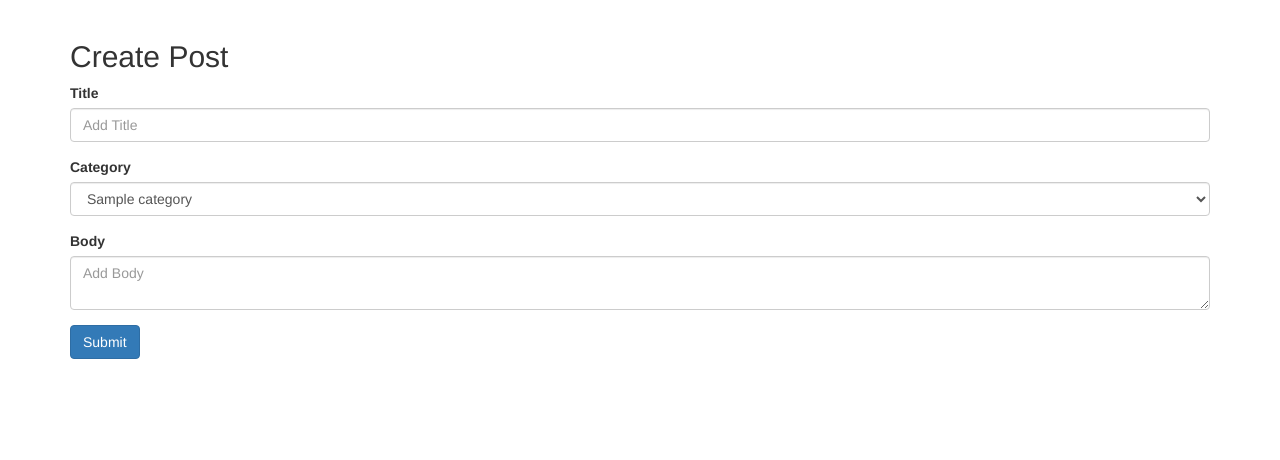
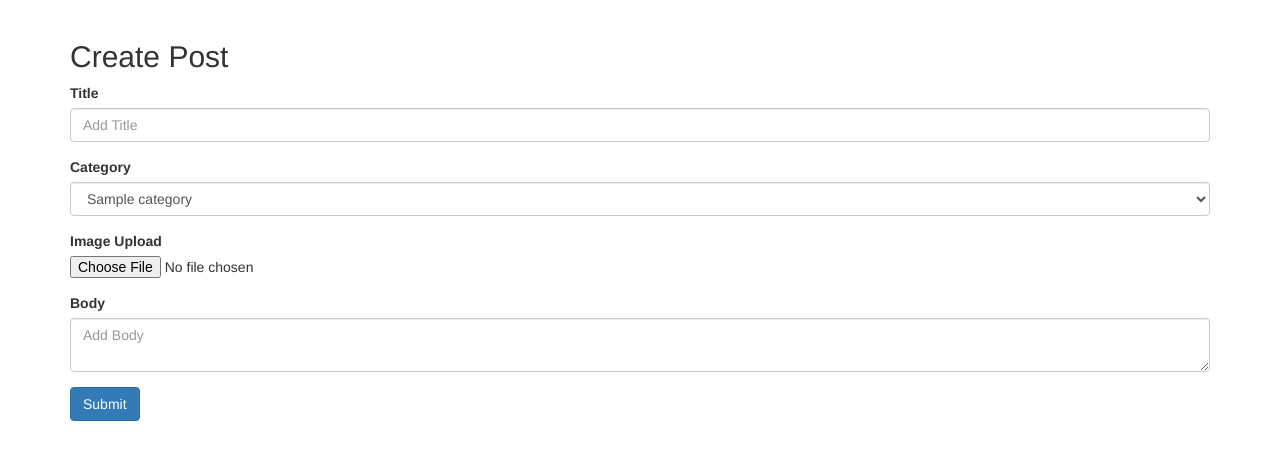
Before and after one commit to leosondek/CIBlog, a CodeIgniter app: page /database/index.php/posts/create in a window 1280 px wide. Shown: the part 52-512 px from the top of the page. Run offline with CodeIgniter, Linux system fonts and the light colour scheme; tables that the repository leaves empty or names only in its code hold one stand-in row (values such as "Sample post"); some libraries are stand-ins or nearby versions.

Commit message:
Post image with errors

```diff
--- a/application/controllers/Posts.php
+++ b/application/controllers/Posts.php
@@ -19,7 +19,6 @@
             }
             $data['title'] = $data['post']['title'];
 
-
             $this->load->view('templates/header');
             $this->load->view('posts/view', $data);
             $this->load->view('templates/footer');
@@ -38,7 +37,25 @@
                 $this->load->view('posts/create', $data);
                 $this->load->view('templates/footer');
             } else {
-                $this->post_model->create_post();
+
+                //Upload image
+                $config['upload_path'] = '.assets/images/posts';
+                $config['allowed_type'] = 'jpg|png|gif|jpeg';
+                $config['max_size'] = '2048';
+                $config['max_width'] = '2000';
+                $config['max_height'] = '2000';
+
+                $this->load->library('upload', $config);
+
+                if (!$this->upload->do_upload('postimage')){
+                    $errors = array('error' => $this->upload->display_errors());
+                    $post_image = 'noimage.jpg';
+                }else{
+                    $data = array('upload_data' => $this->upload->data());
+                    $post_image = $_FILES['postimage']['name'];
+                }
+
+                $this->post_model->create_post($post_image);
                 redirect('posts');
 
             }
--- a/application/models/Post_model.php
+++ b/application/models/Post_model.php
@@ -7,7 +7,7 @@
 
         public function get_posts($slug = FALSE){
             if($slug === FALSE){
-                $this->db->order_by('post.id', 'DESC');
+                $this->db->order_by('posts.id', 'DESC');
                 $this->db->join('categories', 'categories.id = posts.category_id');
                 $query = $this->db->get('posts');
                 return $query->result_array();
@@ -17,14 +17,15 @@
             return $query->row_array();
         }
 
-        public function create_post(){
+        public function create_post($post_image){
             $slug = url_title($this->input->post('title'));
 
             $data = array(
                 'title' => $this->input->post('title'),
                 'slug' => $slug,
                 'body' => $this->input->post('body'),
-                'category_id' => $this->input->post('category_id')
+                'category_id' => $this->input->post('category_id'),
+                'post_image' => $post_image
             );
 
             return $this->db->insert('posts', $data);
--- a/application/views/posts/create.php
+++ b/application/views/posts/create.php
@@ -3,7 +3,7 @@
  </h2>
 <?= validation_errors(); ?>
 
- <?= form_open('posts/create'); ?>
+ <?= form_open_multipart('posts/create'); ?>
   <div class="form-group">
     <label>Title</label>
     <input type="text" class="form-control" name ="title" placeholder = "Add Title">
@@ -13,9 +13,12 @@
     <select name="category_id" class="form-control">
       <?php foreach($categories as $category): ?>
         <option value="<?= $category['id']; ?>"><?= $category['name']; ?></option>
-
       <?php endforeach; ?>
     </select>
+  </div>
+  <div class="form-group">
+    <label>Image Upload</label>
+    <input type="file" name="postimage" size="20">
   </div>
   <div class="form-group">
     <label>Body</label>
--- a/application/views/posts/view.php
+++ b/application/views/posts/view.php
@@ -1,6 +1,6 @@
 <h2><?= $post['title']; ?></h2>
 
-<small class="post-date">Posted On: <?= $post['created_at']; ?> </small> <br>
+<small class="post-date">Posted On: <?= $post['created_at']; ?> in </small> <br>
 <div class="post-body">
     <?= $post['body']; ?>
 </div>
```
